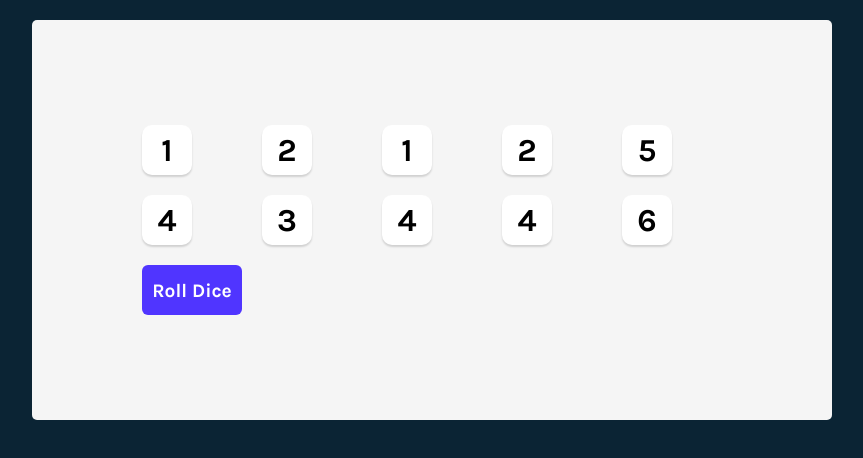
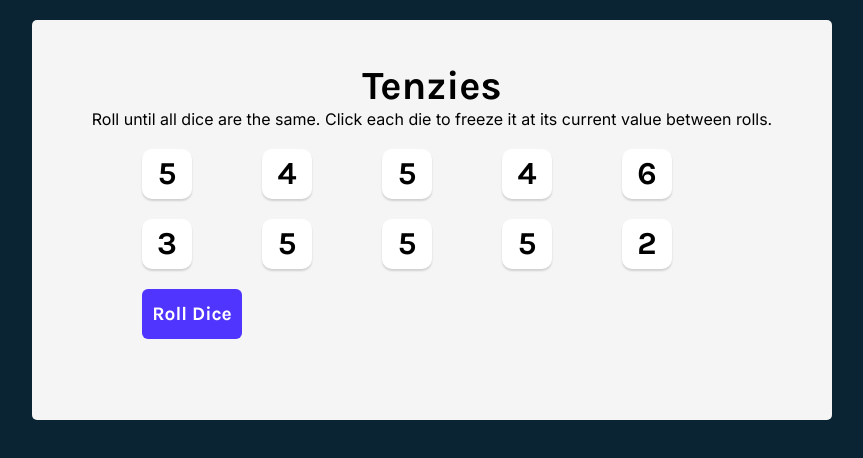
Before and after one commit to Bugs23/tenzies-game, a React (Vite) app: page / in a window 1280 px wide. Shown: the top 458 px of the page, without its empty margins (208-1071 px from the left). Built offline with nearby package versions, Linux system fonts and the light colour scheme.

Commit message:
Added ability to hold dice

```diff
--- a/package.json
+++ b/package.json
@@ -9,6 +9,7 @@
     "preview": "vite preview"
   },
   "dependencies": {
+    "nanoid": "^4.0.0",
     "react": "^18.2.0",
     "react-confetti": "^6.1.0",
     "react-dom": "^18.2.0"
--- a/src/App.jsx
+++ b/src/App.jsx
@@ -2,9 +2,19 @@
 import "./style.css"
 
 import Die from "./Die"
+import { nanoid } from 'nanoid'
 
 export default function App() {
 	const [dice, setDice] = React.useState(allNewDice())
+
+	// helper functiom fpr generating a new die that returns an object with all the dice properties
+	function generateNewDie() {
+		return {
+	        		value: Math.ceil(Math.random() * 6),
+	        		isHeld: false,
+	        		id: nanoid()
+        		}
+	}
 
     function allNewDice() {
         // create a new dice array to hold the numbers
@@ -13,23 +23,36 @@
         for (let i = 0; i < 10; i++) {
             // push object with a value property set to the random number
             // and an isHeld property set to false
-        	newDice.push({
-        		value: Math.ceil(Math.random() * 6),
-        		isHeld: false
-        	})
+        	newDice.push(generateNewDie())
         }
         // return newDice
         return newDice
     }
 
     function rollDice() {
-    	setDice(allNewDice())
+    	setDice((oldDice) => {
+    		return oldDice.map((die) => {
+    			return die.isHeld ? die : generateNewDie()
+    		})
+    	})
     }
 
-    const diceElements = dice.map((die) => <Die value={die.value} />)
+    function holdDice(id) {
+    	setDice((oldDice) => {
+    		return oldDice.map((die) => {
+    			return die.id === id ? {...die, isHeld: !die.isHeld} : die
+    		})
+    	})
+    }
+
+    const diceElements = dice.map((die) =>
+    	<Die value={die.value} key={die.id} isHeld={die.isHeld} holdDice={() => holdDice(die.id)} />
+    )
 
 	return (
 		<main>
+			<h1 className="title">Tenzies</h1>
+            <p className="instructions">Roll until all dice are the same. Click each die to freeze it at its current value between rolls.</p>
 			<div className="dice-container">
 				{diceElements}
 				<button className="roll-dice" onClick={rollDice}>Roll Dice</button>
--- a/src/Die.jsx
+++ b/src/Die.jsx
@@ -1,8 +1,13 @@
 import React from "react"
 
 export default function Die(props) {
+
+	const styles = {
+		backgroundColor: props.isHeld ? "#59E391" : "white"
+	}
+
 	return (
-		<div className="die-face">
+		<div className="die-face" style={styles} onClick={props.holdDice} >
 			<h2 className="die-num">{props.value}</h2>
 		</div>
 	)
--- a/src/style.css
+++ b/src/style.css
@@ -22,6 +22,19 @@
     margin: 0 auto;
 }
 
+.title {
+    font-size: 40px;
+    margin: 0;
+}
+
+.instructions {
+    font-family: 'Inter', sans-serif;
+    font-weight: 400;
+    margin-top: 0;
+    margin-bottom: 20px;
+    text-align: center;
+}
+
 
 
 /**************************
@@ -32,6 +45,7 @@
     display: grid;
     grid-template: auto auto / repeat(5, 1fr);
     gap: 20px;
+    margin-bottom: 40px;
 }
 
 .die-face {
@@ -43,7 +57,6 @@
     justify-content: center;
     align-items: center;
     cursor: pointer;
-    background-color: white;
 }
 
 .die-num {
```
Also changed, not shown: 1 other file (tests, documents, lock files or other folders).
